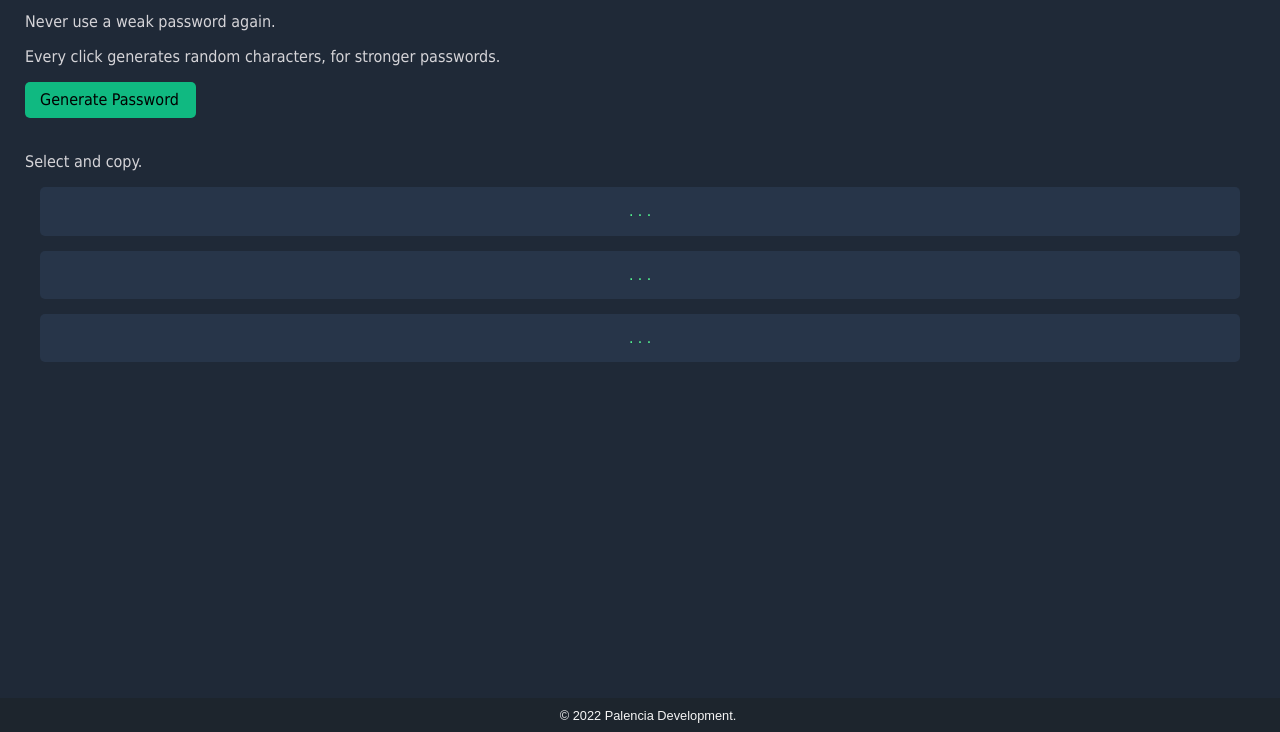
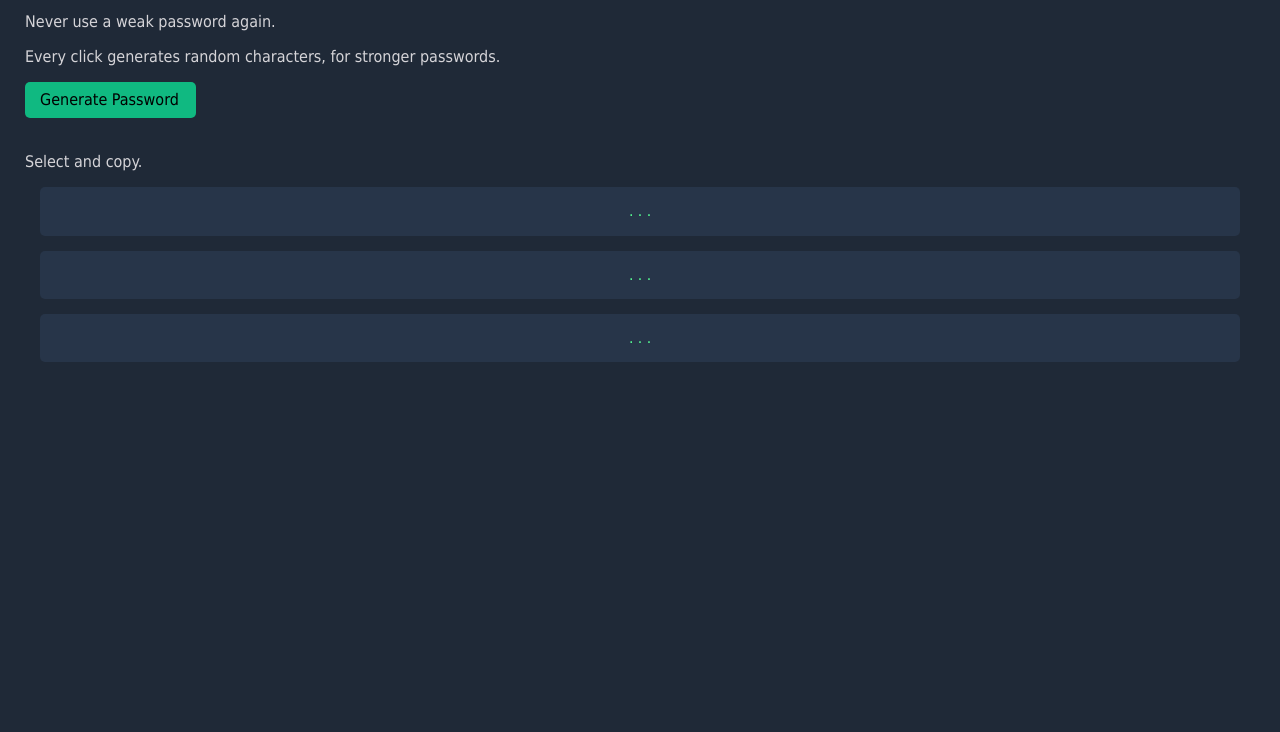
Before and after one commit to Jon20-Webdev/Password-Generator, a website built with Vite: page index.html in a window 1280 px wide. Shown: the part 68-800 px from the top of the page. Built offline with nearby package versions, Linux system fonts and the light colour scheme.

Commit message:
comment out

```diff
--- a/index.html
+++ b/index.html
@@ -19,7 +19,7 @@
             <span id="setpass-two" >. . .</span>
             <span id="setpass-three" >. . .</span>
         </div>
-        <footer><small>© 2022 Palencia Development.</small></footer>
+<!--         <footer><small>© 2022 Palencia Development.</small></footer> -->
         <script src="index.js"></script>
     </body>
 </html>
```
